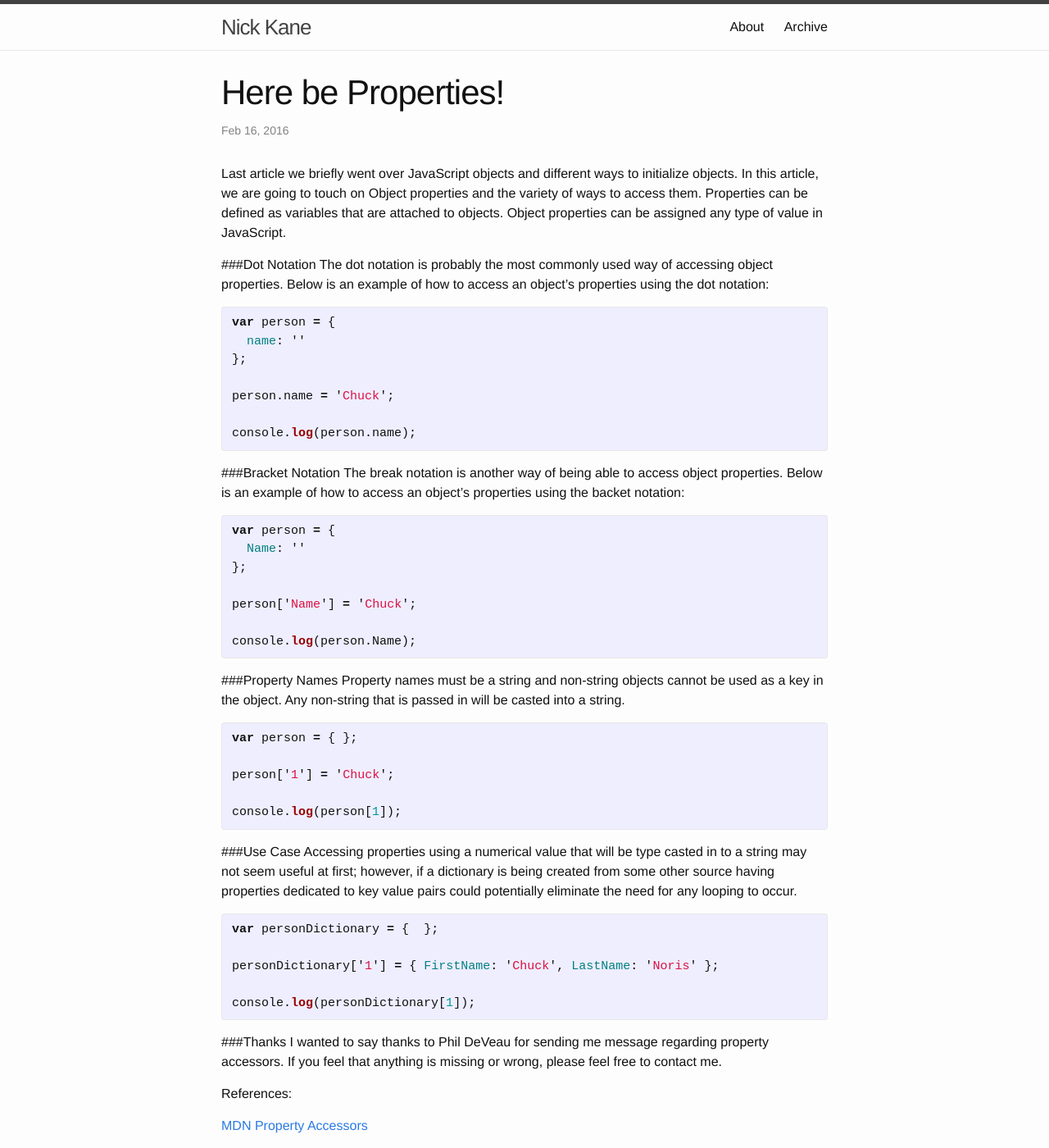
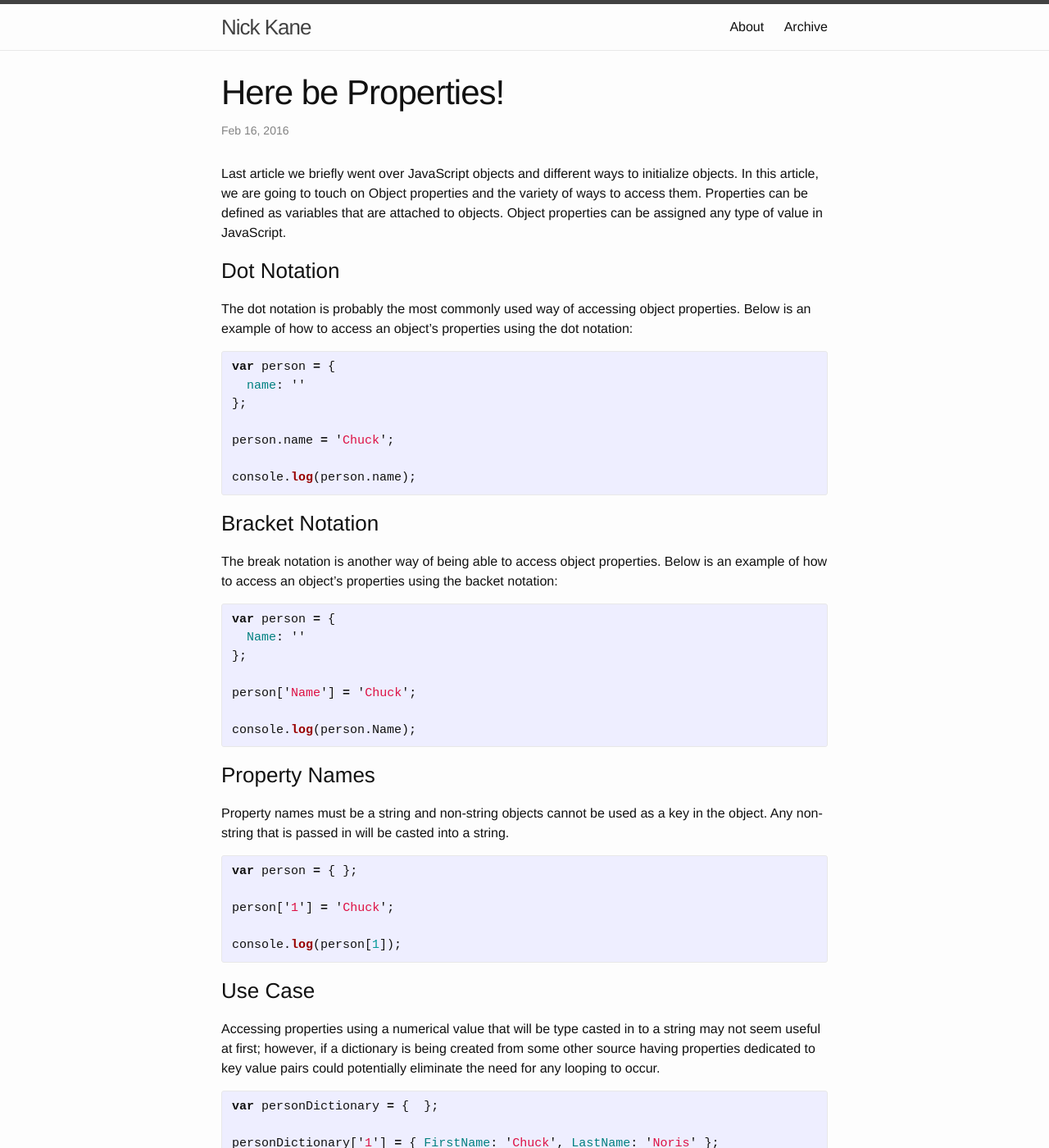
Before and after one commit to nkane/nkane.github.io, a Jekyll site: the page built from _posts/2016-02-16-javascript-quest.markdown, in a window 1280 px wide and 1400 px high. Shown: the whole window at 82% size. Built offline with Jekyll 4.4.1, drawn with Linux system fonts in a browser that asks for light colours; some of the changed text lies outside the part shown.

Commit message:
Updated headers for recent post bug

```diff
--- a/_posts/2016-02-16-javascript-quest.markdown
+++ b/_posts/2016-02-16-javascript-quest.markdown
@@ -7,7 +7,7 @@ visible: 1
 ---
 Last article we briefly went over JavaScript objects and different ways to initialize objects. In this article, we are going to touch on Object properties and the variety of ways to access them. Properties can be defined as variables that are attached to objects. Object properties can be assigned any type of value in JavaScript.
 
-###Dot Notation
+### Dot Notation ###
 The dot notation is probably the most commonly used way of accessing object properties. Below is an example of how to access an object's properties using the dot notation:
 {% highlight javascript %}
 var person = {
@@ -20,7 +20,7 @@ console.log(person.name);
 {% endhighlight %}
 
 
-###Bracket Notation
+### Bracket Notation ###
 The break notation is another way of being able to access object properties. Below is an example of how to access an object's properties using the backet notation:
 {% highlight javascript %}
 var person = {
@@ -33,7 +33,7 @@ console.log(person.Name);
 {% endhighlight %}
 
 
-###Property Names
+### Property Names ###
 Property names must be a string and non-string objects cannot be used as a key in the object. Any non-string that is passed in will be casted into a string.
 {% highlight javascript %}
 var person = { };
@@ -44,7 +44,7 @@ console.log(person[1]);
 {% endhighlight %}
 
 
-###Use Case
+### Use Case ###
 Accessing properties using a numerical value that will be type casted in to a string may not seem useful at first; however, if a dictionary is being created from some other source having properties dedicated to key value pairs could potentially eliminate the need for any looping to occur.
 {% highlight javascript %}
 var personDictionary = {  };
@@ -54,7 +54,7 @@ personDictionary['1'] = { FirstName: 'Chuck', LastName: 'Noris' };
 console.log(personDictionary[1]);
 {% endhighlight %}
 
-###Thanks
+### Thanks ###
 I wanted to say thanks to Phil DeVeau for sending me message regarding property accessors. If you feel that anything is missing or wrong, please feel free to contact me.
 
 
```
